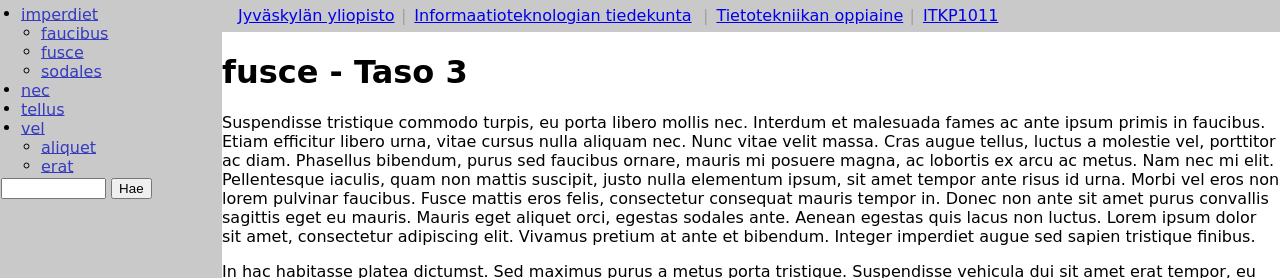
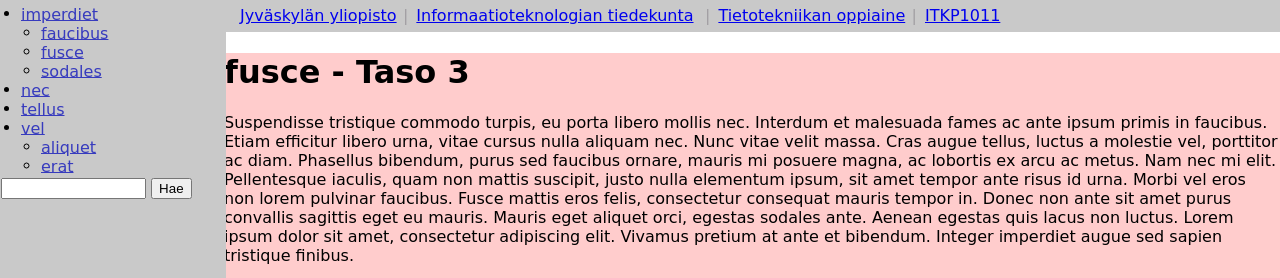
Before and after one commit to lakhan923/amet_ITKP1011_Web_Publishing, a plain HTML site: page imperdiet/fusce/index.html in a window 1280 px wide. Shown: the top 278 px of the page. Drawn offline with Linux system fonts and the light colour scheme.

Commit message:
after introducing new layout format for fusce.

```diff
--- a/css/main.css
+++ b/css/main.css
@@ -60,27 +60,18 @@ body {
         margin: 1em 1em 1em 2em;
     }
 
-    /*    video.videoWrapperVideo {
-        width: 100vw;
-        height: calc(100vw*0.5625);
+    div.main-content {
+        clear: both;
     }
 
-    iframe.youtubeVideoWrapperiframe {
-        left: 2em;
-    }*/
-
-    div.main-content {
-        clear: both;
+    div.main {
+        margin-left: 0;
+        padding-top: 205px;
     }
 
     nav.sidebar, div.sidebar {
         margin: 1em 0.2em 1em 0.2em;
     }
-}
-
-.flex-container {
-    display: flex;
-    flex-wrap: wrap;
 }
 
 .myimages-small {
@@ -127,10 +118,53 @@ th, td {
 
 
 .youtubeVideo {
-    width: 80vw;
+     width: 80vw;
     height: calc(80vw*0.5625);
 }
 
+/*experimental css starts here*/
+.wrapper {
+    min-height: 100%;
+    height: auto !important;
+    height: 100%;
+    margin: 0 auto;
+    position: relative;
+    z-index: 0;
+}
+
+.push {
+    clear: both;
+}
+
+
+.content {
+    height: 100%;
+    position: relative;
+}
+
+.sidebar-long {
+    width: 14em;
+    position: absolute;
+    left: 0;
+    top: 0;
+    height: 100%;
+    background: #C9C9C9;
+    border-style: solid;
+    border-color: #C9C9C9;
+    border-width: thin;
+}
+
+.main {
+    margin-left: 14em;
+    background: #ffcccc;
+}
+
+.flexbox-mainheader-fauce {
+    margin-left: 14em;
+}
+
+
+/*experimental css ends here*/
 
 
 
@@ -138,47 +172,6 @@ th, td {
     width: 80vw;
     height: calc(80vw*0.5625);
     background-color: black !important;
-}
-
-
-/*.youtubeVideoWrapper {
-    position: relative;
-    padding-bottom: 56.25%;
-    padding-top: 25px;
-    height: 0;
-}
-
-.youtubeVideoWrapperiframe {
-    position: absolute;
-    top: 0;
-    width: 84vw;
-    height: calc(84vw*0.5625);
-}
-
-
-.videoWrapper {
-    position: relative;
-    padding-bottom: 56.25%;
-    padding-top: 25px;
-    height: 0;
-}
-
-.videoWrapperVideo {
-    position: absolute;
-    top: 0;
-    width: 85vw;
-    height: calc(85vw*0.5625);
-    background-color: black !important;
-}
-*/
-
-.sidebar-long {
-    background: #C9C9C9;
-    border-style: solid;
-    border-color: #C9C9C9;
-    border-width: thin;
-    height: 2155px;
-    width: 220px;
 }
 
 .sidebar {
@@ -259,3 +252,9 @@ th, td {
     clear: both;
     height: 2.5em;
 }
+
+
+.flex-container {
+    display: flex;
+    flex-wrap: wrap;
+}
--- a/imperdiet/fusce/index.html
+++ b/imperdiet/fusce/index.html
@@ -8,24 +8,9 @@
 </head>
 <body>
 
-    <div class="sidebar oikea no-print">
-        <ul>
-            <li>
-                <a href="https://www.jyu.fi/">Jyväskylän yliopisto</a>
-            </li>
-            <li>
-                <a href="https://www.jyu.fi/it/">Informaatioteknologian tiedekunta</a>
-            </li>
-            <li>
-                <a href="https://www.jyu.fi/it/fi/opiskelu/kandidaatti-ja-maisteriohjelmat/tietotekniikka">Tietotekniikan oppiaine</a>
-            </li>
-            <li>
-                <a href="https://appro.mit.jyu.fi/itkp1011/">ITKP1011</a>
-            </li>
-        </ul>
-    </div>
-
-    <nav class="vasen-marginless sidebar-long no-print">
+    <div class="wrapper">
+        <div class="content">
+            <nav class="sidebar-long vasen-marginless no-print">
                 <ul>
                     <li>
                         <a href="../">imperdiet</a>
@@ -45,10 +30,9 @@
 
 
                 </ul>
-
                 <form action="http://www.google.com/search" method="get">
                     <div>
-                <input type="text" size="10" id="hakusanat" name="q" value="" />
+                        <input type="text" size="15" id="hakusanat" name="q" value="" />
                         <input type="hidden" name="as_q" value="site:appro.mit.jyu.fi/itkp1011/" />
                         <input type="submit" value="Hae" />
                     </div>
@@ -56,25 +40,41 @@
 
             </nav>
 
-    <div class="flexbox-mainheader no-print">
+            <div class="flexbox-mainheader flexbox-mainheader-fauce no-print">
                 <span><a href="https://www.jyu.fi/">Jyväskylän yliopisto</a></span>
                 <span><a href="https://www.jyu.fi/it/">Informaatioteknologian tiedekunta</a> </span>
                 <span><a href="https://www.jyu.fi/it/fi/opiskelu/kandidaatti-ja-maisteriohjelmat/tietotekniikka">Tietotekniikan oppiaine</a></span>
                 <span><a href="https://appro.mit.jyu.fi/itkp1011/">ITKP1011</a> </span>
             </div>
-    <div class="main-content">
+
+
+            <div class="sidebar oikea no-print">
+                <ul>
+                    <li>
+                        <a href="https://www.jyu.fi/">Jyväskylän yliopisto</a>
+                    </li>
+                    <li>
+                        <a href="https://www.jyu.fi/it/">Informaatioteknologian tiedekunta</a>
+                    </li>
+                    <li>
+                        <a href="https://www.jyu.fi/it/fi/opiskelu/kandidaatti-ja-maisteriohjelmat/tietotekniikka">Tietotekniikan oppiaine</a>
+                    </li>
+                    <li>
+                        <a href="https://appro.mit.jyu.fi/itkp1011/">ITKP1011</a>
+                    </li>
+                </ul>
+            </div>
+
+            <div class="main">
                 <h1>fusce - Taso 3</h1>
 
                 <p>Suspendisse tristique commodo turpis, eu porta libero mollis nec. Interdum et malesuada fames ac ante ipsum primis in faucibus. Etiam efficitur libero urna, vitae cursus nulla aliquam nec. Nunc vitae velit massa. Cras augue tellus, luctus a molestie vel, porttitor ac diam. Phasellus bibendum, purus sed faucibus ornare, mauris mi posuere magna, ac lobortis ex arcu ac metus. Nam nec mi elit. Pellentesque iaculis, quam non mattis suscipit, justo nulla elementum ipsum, sit amet tempor ante risus id urna. Morbi vel eros non lorem pulvinar faucibus. Fusce mattis eros felis, consectetur consequat mauris tempor in. Donec non ante sit amet purus convallis sagittis eget eu mauris. Mauris eget aliquet orci, egestas sodales ante. Aenean egestas quis lacus non luctus. Lorem ipsum dolor sit amet, consectetur adipiscing elit. Vivamus pretium at ante et bibendum. Integer imperdiet augue sed sapien tristique finibus.</p>
 
                 <p>In hac habitasse platea dictumst. Sed maximus purus a metus porta tristique. Suspendisse vehicula dui sit amet erat tempor, eu lobortis nunc feugiat. Mauris et ligula libero. Sed condimentum neque mauris, eget pretium ex ultrices in. Suspendisse vitae consequat sapien, quis hendrerit libero. Sed mattis quam porta tellus dignissim sodales. Proin scelerisque velit sit amet velit fermentum tempus. Vivamus ut sodales lectus, vel aliquet purus. Sed tincidunt iaculis lorem id lacinia.</p>
 
+                <iframe class="youtubeVideo" src="https://www.youtube.com/embed/4rb8aOzy9t4" allow="fullscreen"></iframe>
 
-        <iframe class="youtubeVideo" src="https://www.youtube.com/embed/4rb8aOzy9t4" allow="fullscreen"></iframe>
-        <!--        <div class="youtubeVideoWrapper">
-                <iframe class="youtubeVideoWrapperiframe" src="https://www.youtube.com/embed/4rb8aOzy9t4" allow="fullscreen"></iframe>
-            </div>-->
-        <br>
+
                 <a href="https://www.youtube.com/embed/4rb8aOzy9t4">https://www.youtube.com/embed/4rb8aOzy9t4</a>
 
                 <p>Donec pulvinar arcu in risus vehicula mollis. Cras ut interdum ex. Fusce ut elit quis massa porttitor tristique. Integer aliquam sem ligula, vitae rhoncus orci placerat a. In porta sed dui id sagittis. Aliquam a lectus non arcu ultricies dignissim. Cras eu est lorem. In vehicula dolor id mattis vestibulum. Interdum et malesuada fames ac ante ipsum primis in faucibus. Donec orci metus, gravida ac mollis non, feugiat a erat. Phasellus sit amet lacus ullamcorper, vestibulum sapien placerat, iaculis arcu.</p>
@@ -83,9 +83,8 @@
 
                 <h1>Video</h1>
                 <video controls src="../../images/video.mp4" class="localVideo"></video>
-<!--        <div class="videoWrapper">
-            <video controls src="../../images/video.mp4" class="videoWrapperVideo"></video>
-        </div>-->
+
+
 
                 <h1>Ääni</h1>
                 <audio controls>
@@ -98,6 +97,10 @@
                         ©Laiba Khan
                     </span>
                 </div>
+
             </div>
+        </div>
+    </div>
+
 </body>
 </html>
```
Lines whose indentation alone changed are shown as unchanged.
